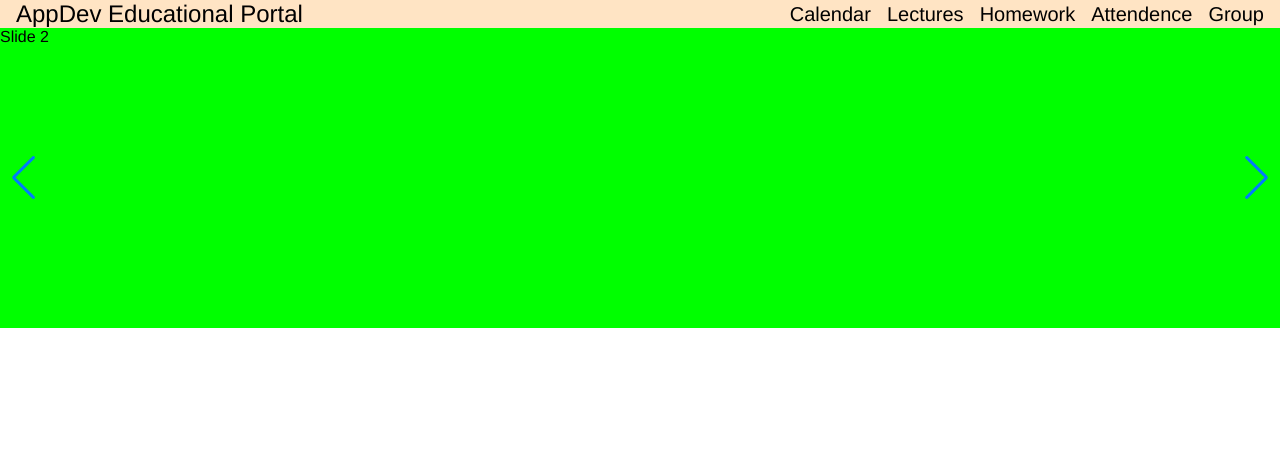
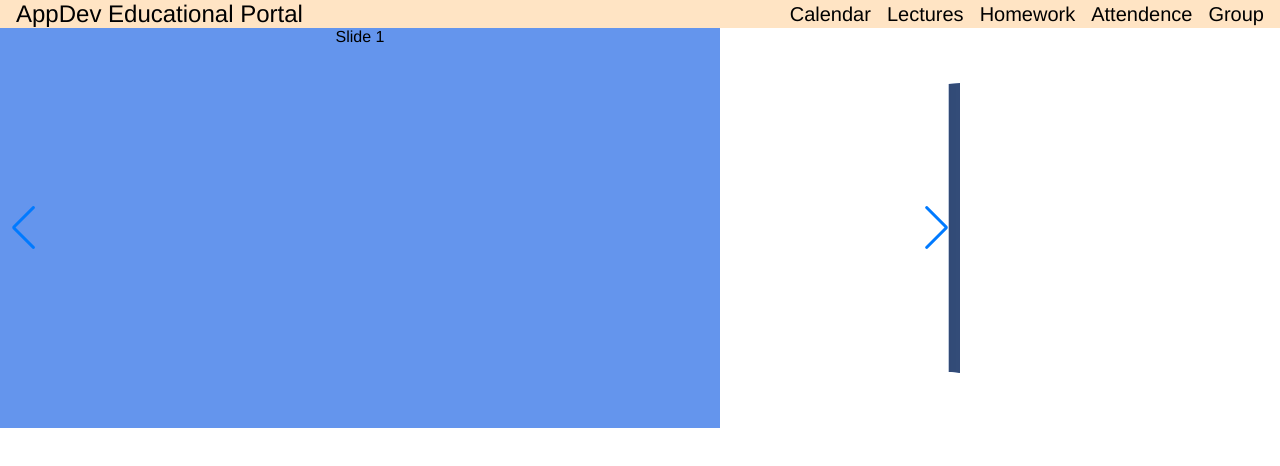
Before and after one commit to aryanj112/BootcampPortal, a React (Vite) app: page /lectures in a window 1280 px wide. Shown: the top 466 px of the page. Built offline with nearby package versions, Linux system fonts and the light colour scheme.

Commit message:
Added slider feature

```diff
--- a/src/pages/Lectures.tsx
+++ b/src/pages/Lectures.tsx
@@ -2,12 +2,11 @@
 import React from 'react';
 import { Swiper, SwiperSlide } from 'swiper/react';
 import { Navigation, EffectCoverflow } from 'swiper/modules';
-import 'swiper/swiper-bundle.min.css';
-
+import 'swiper/swiper-bundle.css';
 
 function Lectures() {
   return (
-    <div>
+    <div className = "slides">
       <Swiper
         modules={[Navigation, EffectCoverflow]} // Pass the modules here
         navigation={true} // Enable navigation arrows
@@ -25,13 +24,24 @@ function Lectures() {
         }}
       >
         <SwiperSlide>
-          <div style={{ height: '300px', background: '#f00' }}>Slide 1</div>
+          <div className = "lecture-slide">Slide 1</div>
         </SwiperSlide>
 
         <SwiperSlide>
-          <div style={{ height: '300px', background: '#0f0' }}>Slide 2</div>
+          <div className = "lecture-slide">Slide 2</div>
         </SwiperSlide>
 
+        <SwiperSlide>
+          <div className = "lecture-slide">Slide 3</div>
+        </SwiperSlide>
+
+        <SwiperSlide>
+          <div className = "lecture-slide">Slide 4</div>
+        </SwiperSlide>
+
+        <SwiperSlide>
+          <div className = "lecture-slide">Slide 5</div>
+        </SwiperSlide>
 
       </Swiper>
 
--- a/src/styles.css
+++ b/src/styles.css
@@ -4,7 +4,6 @@
 
 body {
     font-family: 'Helvetica Neue', Helvetica, Arial, sans-serif;
-    /* font-family: 'Pacifico', cursive; Use Pacifico font, fallback to any cursive font */
     margin: 0;
     padding: 0;
   }
@@ -57,3 +56,17 @@ body {
     width: 10rem;
     height: auto;
 }
+
+.slides {
+    display: flex;
+    justify-content: center;
+    width: 60rem;
+}
+
+.lecture-slide {
+    width: 45rem;
+    height: 25rem;
+    display: flex;
+    justify-content: center;
+    background-color:cornflowerblue;
+}
```
